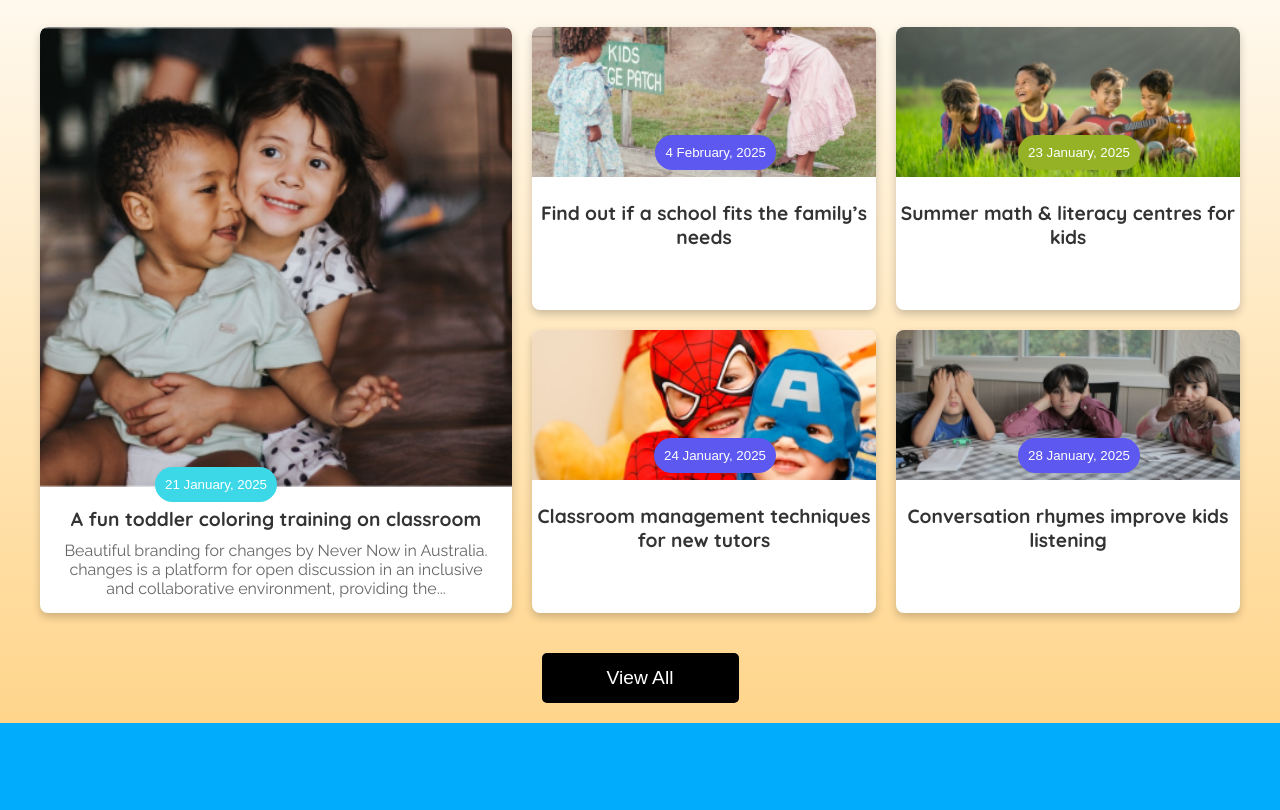
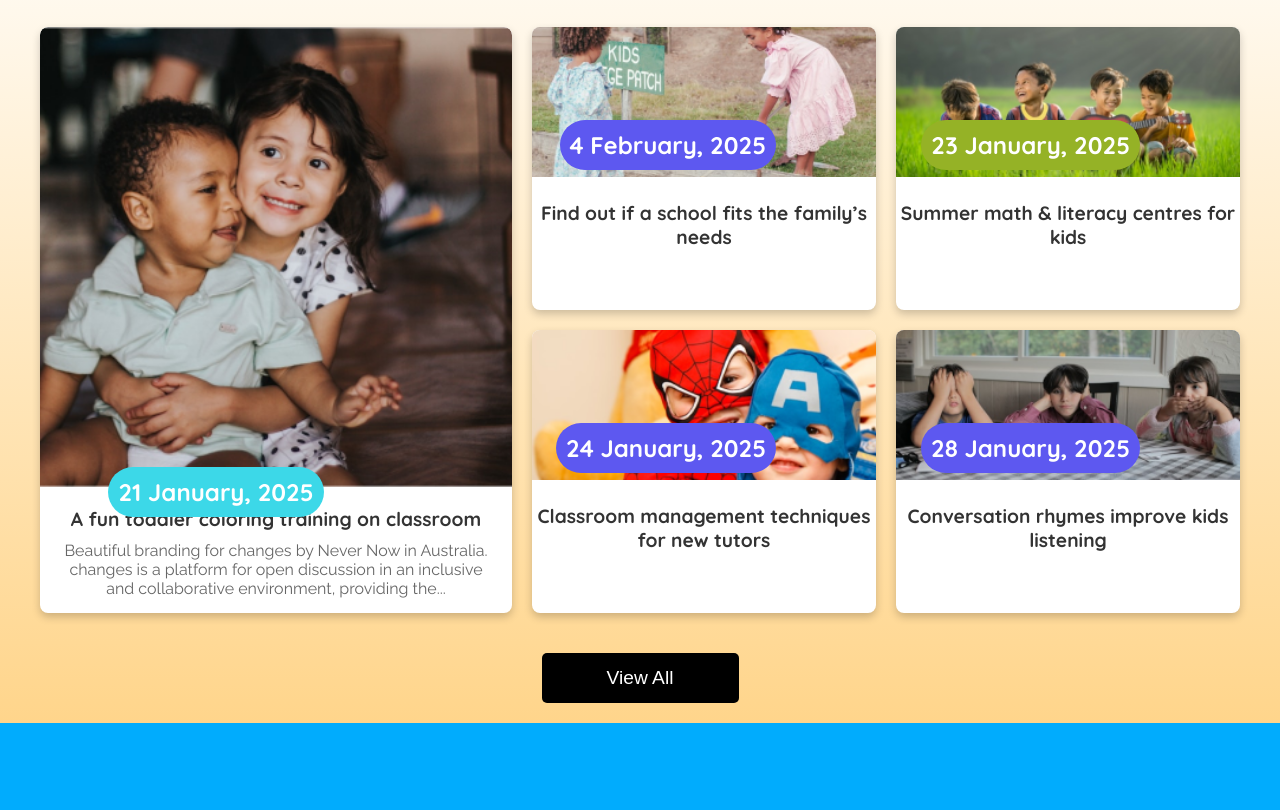
Before and after one commit to soyeb109/assignment-02, a plain HTML site: page index.html in a window 1280 px wide. Shown: the part 1640-2450 px from the top of the page. Drawn offline with Linux system fonts and the light colour scheme.

Commit message:
change date btn to h2

```diff
--- a/index.html
+++ b/index.html
@@ -112,7 +112,7 @@
                 alt="Story Image"
                 class="card-img"
               />
-              <button class="date-large-card">21 January, 2025</button>
+              <h2 class="date-large-card">21 January, 2025</h2>
               <h3 class="card-title">
                 A fun toddler coloring training on classroom
               </h3>
@@ -131,7 +131,7 @@
                   alt="Story Image"
                   class="card-img"
                 />
-                <button class="date">4 February, 2025</button>
+                <h2 class="date">4 February, 2025</h2>
                 <h3 class="card-title">
                   Find out if a school fits the family’s needs
                 </h3>
@@ -142,21 +142,21 @@
                   alt="Story Image"
                   class="card-img"
                 />
-                <button class="date date-diff">23 January, 2025</button>
+                <h2 class="date date-diff">23 January, 2025</h2>
                 <h3 class="card-title">
                   Summer math & literacy centres for kids
                 </h3>
               </div>
               <div class="card">
                 <img src="./assets/story-4.png" alt="Story" class="card-img" />
-                <button class="date">24 January, 2025</button>
+                <h2 class="date">24 January, 2025</h2>
                 <h3 class="card-title">
                   Classroom management techniques for new tutors
                 </h3>
               </div>
               <div class="card">
                 <img src="./assets/story-5.png" alt="Story" class="card-img" />
-                <button class="date">28 January, 2025</button>
+                <h2 class="date">28 January, 2025</h2>
                 <h3 class="card-title">
                   Conversation rhymes improve kids listening
                 </h3>
@@ -167,7 +167,7 @@
                   alt="Story Image"
                   class="card-img"
                 />
-                <button class="date date-diff">28 January, 2025</button>
+                <h2 class="date date-diff">28 January, 2025</h2>
                 <h3 class="card-title">
                   Conversation rhymes improve kids listening
                 </h3>
@@ -178,7 +178,7 @@
                   alt="Image 5"
                   class="card-img"
                 />
-                <button class="date date-diff">July 23, 2023</button>
+                <h2 class="date date-diff">July 23, 2023</h2>
                 <h3 class="card-title">
                   Conversation rhymes improve kids listening
                 </h3>
```
